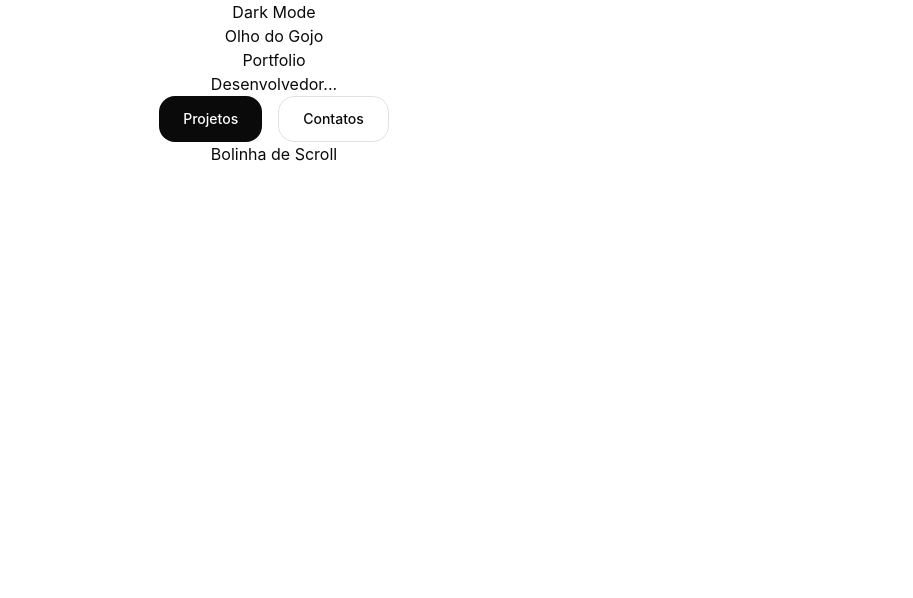
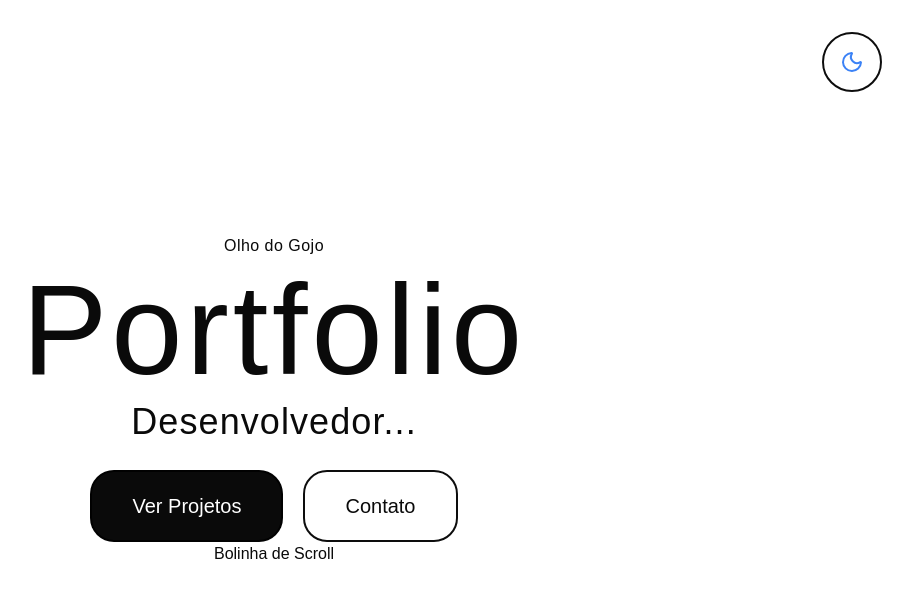
Before and after one commit to adry4nbr/gojofolio, a React (Vite) app: page / in a window 1280 px wide. Shown: the top 598 px of the page, without its empty margins (366-1279 px from the left). Built offline with nearby package versions, Linux system fonts and the light colour scheme.

Commit message:
feat: cria componente ThemeToggle com ícone dinâmico lua/sol

```diff
--- a/src/App.tsx
+++ b/src/App.tsx
@@ -1,8 +1,10 @@
+import { ThemeToggle } from "./components/ui/ThemeToggle";
 import { Hero } from "./sections/Hero/Hero";
 
 function App() {
   return (
     <div>
+      <ThemeToggle />
       <Hero />
     </div>
   );
--- /dev/null
+++ b/src/Styles/fonts.css
@@ -0,0 +1 @@
+@import url("https://fonts.googleapis.com/css2?family=Dela+Gothic+One&family=M+PLUS+Rounded+1c:wght@300;400;500;700&family=JetBrains+Mono:wght@400;500&display=swap");
--- a/src/Styles/theme.css
+++ b/src/Styles/theme.css
@@ -13,9 +13,10 @@
     --foreground: #0a0a0a;
     --card: #f8f8f8;
     --primary: #0a0a0a;
-    --accent: var(--red-500);
+    --accent-red: var(--red-500);
+    --accent-blue: var(--blue-500);
     --muted: #e8e8ec;
-    --border: rgba(0, 0, 0, 0.12);
+    --border: rgba(0, 0, 0, 0.949);
     --ring: var(--blue-500);
   }
 
@@ -24,9 +25,10 @@
     --foreground: #f5f5f5;
     --card: #131313;
     --primary: #f5f5f5;
-    --accent: var(--purple-600);
+    --accent-red: var(--purple-600);
+    --accent-blue: var(--purple-600);
     --muted: #1e1e1e;
-    --border: rgba(255, 255, 255, 0.1);
+    --border: rgba(255, 255, 255, 0.74);
     --ring: var(--purple-600);
   }
 }
@@ -36,7 +38,8 @@
   --color-foreground: var(--foreground);
   --color-card: var(--card);
   --color-primary: var(--primary);
-  --color-accent: var(--accent);
+  --color-accent-red: var(--accent-red);
+  --color-accent-blue: var(--accent-blue);
   --color-muted: var(--muted);
   --color-border: var(--border);
   --color-ring: var(--ring);
--- a/src/components/ui/Button.tsx
+++ b/src/components/ui/Button.tsx
@@ -5,11 +5,11 @@ interface ButtonProps extends ButtonHTMLAttributes<HTMLButtonElement> {
 }
 
 const baseClasses =
-  "flex cursor-pointer items-center justify-center font-medium text-sm gap-2 px-6 py-3 rounded-2xl transition-all duration-300 disabled:cursor-not-allowed disabled:opacity-60";
+  "flex cursor-pointer items-center justify-center border-2 font-medium text-xl gap-2 px-10 py-5 rounded-3xl transition-all duration-300 disabled:cursor-not-allowed disabled:opacity-60";
 
 const variantClasses = {
   filled:
-    "bg-primary text-background hover:shadow-[0_8px_20px_-4px_var(--color-accent)]",
+    "bg-primary border-border text-background hover:shadow-[0_8px_20px_-4px_var(--color-accent)]",
   outline:
     "border border-border text-foreground bg-transparent hover:shadow-[0_8px_20px_-4px_var(--color-ring)]",
 };
--- a/src/components/ui/ThemeToggle.tsx
+++ b/src/components/ui/ThemeToggle.tsx
@@ -1,3 +1,19 @@
+import { Moon, Sun } from "lucide-react";
+import { useTheme } from "../../hooks/useTheme";
+
 export function ThemeToggle() {
-  return <p>Dark Mode</p>;
+  const { theme, toggleTheme } = useTheme();
+  const Icon = theme === "light" ? Moon : Sun;
+
+  return (
+    <button
+      className="fixed top-0 right-0 m-8 p-4 border-border border-2 rounded-full cursor-pointer hover:scale-110 transition-all duration-300"
+      onClick={toggleTheme}
+      aria-label={
+        theme === "light" ? "Mudar para tema escuro" : "Mudar para tema claro"
+      }
+    >
+      <Icon className="text-accent-blue" />
+    </button>
+  );
 }
--- a/src/index.css
+++ b/src/index.css
@@ -2,6 +2,7 @@
 
 @import './styles/theme.css';
 @import './styles/orbs.css';
+@import './styles/fonts.css';
 
 @layer base {
     body {
@@ -10,5 +11,12 @@
         height: 100%;
         transition:
             background-color 0.3s ease, color 0.3s ease;
+        font-family: 'M PLUS Rounded 1c', sans-serif;
+    }
+
+    h1, h2, h3, h4, h5, h6 {
+        font-family: 'Dela Gothic One', sans-serif;
+        letter-spacing: 0.03em;
+        line-height: 1.5;
     }
 }
--- a/src/sections/Hero/Hero.tsx
+++ b/src/sections/Hero/Hero.tsx
@@ -1,18 +1,19 @@
 import { Button } from "../../components/ui/Button";
-import { ThemeToggle } from "../../components/ui/ThemeToggle";
 import { ScrollIndicator } from "./ScrollIndicator";
 import { SixEyesIcon } from "./SixEyesIcon";
 
 export function Hero() {
   return (
-    <section id="Hero" className="flex flex-col justify-center items-center">
-      <ThemeToggle />
+    <section
+      id="Hero"
+      className="flex flex-col justify-center items-center h-screen"
+    >
       <SixEyesIcon />
-      <h1>Portfolio</h1>
-      <p>Desenvolvedor...</p>
-      <div className="flex gap-4">
-        <Button variant="filled"> Projetos </Button>
-        <Button variant="outline"> Contatos </Button>
+      <h1 className="text-9xl my-2">Portfolio</h1>
+      <h2 className="text-4xl mb-7">Desenvolvedor...</h2>
+      <div className="flex gap-5 ">
+        <Button variant="filled"> Ver Projetos </Button>
+        <Button variant="outline"> Contato </Button>
       </div>
       <ScrollIndicator />
     </section>
```
